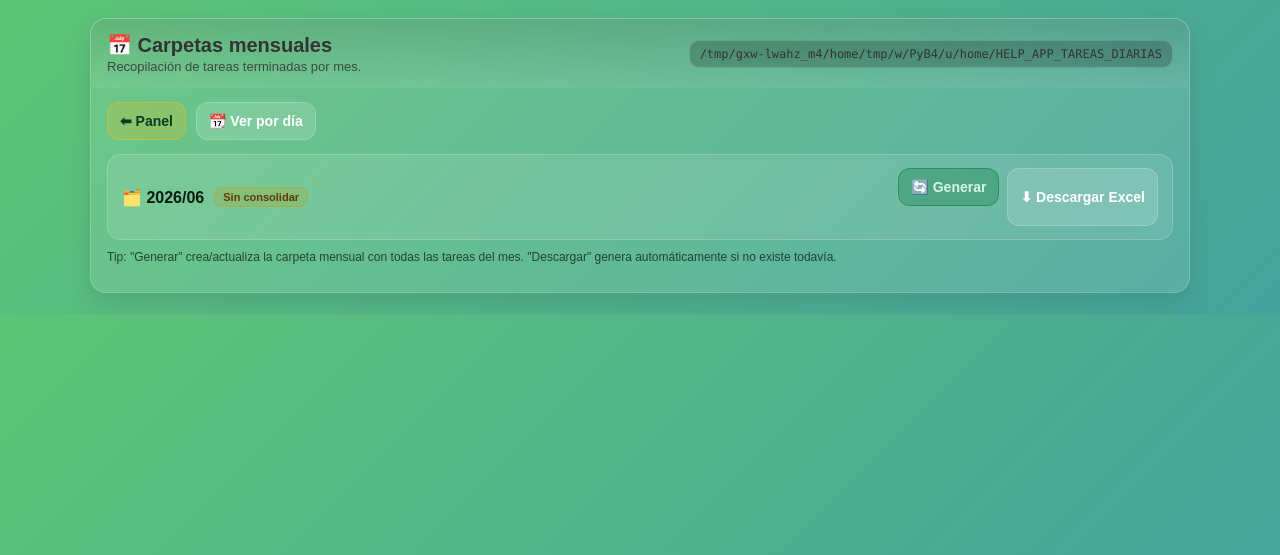
After one commit to clifart/HELP_APP_v1.0.0, a Flask app: page /admin/tareas_mensuales in a window 1280 px wide. The commit adds this page. Shown: the top 555 px of the page. Run offline with Flask 3, Linux system fonts and the light colour scheme; tables that the repository leaves empty hold one stand-in row (values such as "Sample post"); one stand-in notice (Sample message) is shown; parts of the project's set-up code (start-up, migrations or seed data) failed here and were passed over.

Commit message:
Agregar carpetas mensuales y mejorar manejo de errores en APK
- Consolidación mensual de tareas: nueva función consolidar_mes_xlsx(),
  rutas /tareas_mensuales y plantilla para ver/descargar Excel por mes
- Botón 'Ver por mes' en la vista de fechas diarias
- APK: timeout de carga, mensajes de error detallados y cierre limpio de app
- Limpieza: eliminar carpeta deploy/oracle (migrado a Azure)

Co-Authored-By: Claude Sonnet 4.6 <noreply@anthropic.com>

```diff
--- a/admin/views.py
+++ b/admin/views.py
@@ -1463,3 +1463,80 @@ def descargar_historial_diario_xlsx():
         download_name=f"tareas_{datetime.now().strftime('%Y_%m_%d')}.xlsx",
         mimetype="application/vnd.openxmlformats-officedocument.spreadsheetml.sheet"
     )
+
+
+# ==========================================================
+# 📅 Carpetas MENSUALES — consolidado de tareas por mes
+# ==========================================================
+
+def _listar_meses():
+    """
+    Escanea CARPETA_TAREAS_DIARIAS, agrupa las carpetas YYYY_MM_DD
+    por mes (YYYY_MM) y devuelve la lista de meses ordenada (más reciente primero).
+    """
+    base = _carpeta_diaria_base()
+    meses = set()
+    try:
+        for nombre in os.listdir(base):
+            full = os.path.join(base, nombre)
+            if not os.path.isdir(full):
+                continue
+            parts = nombre.split("_")
+            if len(parts) == 3 and all(p.isdigit() for p in parts):
+                meses.add(f"{parts[0]}_{parts[1]}")
+    except OSError:
+        pass
+    return sorted(meses, reverse=True)
+
+
+@admin_bp.route("/tareas_mensuales")
+def tareas_mensuales():
+    meses = _listar_meses()
+    base = _carpeta_diaria_base()
+    # Para cada mes indicamos si ya existe el archivo consolidado
+    meses_info = []
+    for mes in meses:
+        ruta_xlsx = os.path.join(base, mes, "tareas_mes.xlsx")
+        existe = os.path.exists(ruta_xlsx)
+        meses_info.append({"mes": mes, "existe": existe})
+    return render_template("admin/tareas_mensuales.html", meses=meses_info, base=base)
+
+
+@admin_bp.route("/tareas_mensuales/<mes>/generar", methods=["POST"])
+def generar_mes_xlsx(mes):
+    # Validar formato YYYY_MM
+    parts = mes.split("_")
+    if len(parts) != 2 or not all(p.isdigit() for p in parts):
+        abort(400)
+    from core.registro_diario import consolidar_mes_xlsx
+    try:
+        ruta = consolidar_mes_xlsx(mes)
+        flash(f"Consolidado generado: {ruta}", "success")
+    except Exception as e:
+        flash(f"Error al generar consolidado: {e}", "danger")
+    return redirect(url_for("admin.tareas_mensuales"))
+
+
+@admin_bp.route("/tareas_mensuales/<mes>/descargar")
+def descargar_mes_xlsx(mes):
+    parts = mes.split("_")
+    if len(parts) != 2 or not all(p.isdigit() for p in parts):
+        abort(400)
+    base = _carpeta_diaria_base()
+    ruta = os.path.join(base, mes, "tareas_mes.xlsx")
+
+    # Si no existe, generarlo en el momento
+    if not os.path.exists(ruta):
+        from core.registro_diario import consolidar_mes_xlsx
+        try:
+            ruta = consolidar_mes_xlsx(mes)
+        except Exception as e:
+            flash(f"No se pudo generar el consolidado: {e}", "danger")
+            return redirect(url_for("admin.tareas_mensuales"))
+
+    return send_from_directory(
+        os.path.dirname(ruta),
+        os.path.basename(ruta),
+        as_attachment=True,
+        download_name=f"tareas_{mes}.xlsx",
+    )
--- a/core/registro_diario.py
+++ b/core/registro_diario.py
@@ -74,6 +74,103 @@ def get_carpeta_diaria():
 
     print(f"Carpeta diaria lista: {carpeta_hoy}")
     return carpeta_hoy
+
+
+def consolidar_mes_xlsx(mes=None):
+    """
+    Agrupa todas las carpetas YYYY_MM_DD del mes indicado y genera
+    CARPETA_TAREAS_DIARIAS/YYYY_MM/tareas_mes.xlsx con una hoja 'Tareas'
+    y una hoja 'checklist' consolidadas.
+
+    mes: "YYYY_MM" o None = mes actual.
+    Devuelve la ruta del archivo generado.
+    """
+    if mes is None:
+        mes = datetime.now().strftime("%Y_%m")
+
+    os.makedirs(CARPETA_TAREAS_DIARIAS, exist_ok=True)
+
+    # Carpeta destino mensual
+    carpeta_mes = os.path.join(CARPETA_TAREAS_DIARIAS, mes)
+    os.makedirs(carpeta_mes, exist_ok=True)
+
+    # Recolectar todas las carpetas del mes
+    tareas_headers = None
+    tareas_rows = []
+    checklist_headers = None
+    checklist_rows = []
+
+    try:
+        nombres = sorted(os.listdir(CARPETA_TAREAS_DIARIAS))
+    except OSError:
+        nombres = []
+
+    for nombre in nombres:
+        # Solo directorios YYYY_MM_DD que correspondan al mes
+        parts = nombre.split("_")
+        if len(parts) != 3 or not all(p.isdigit() for p in parts):
+            continue
+        if f"{parts[0]}_{parts[1]}" != mes:
+            continue
+
+        ruta_xlsx = os.path.join(CARPETA_TAREAS_DIARIAS, nombre, "tareas.xlsx")
+        if not os.path.exists(ruta_xlsx):
+            continue
+
+        try:
+            wb = load_workbook(ruta_xlsx, data_only=True, read_only=True)
+        except Exception:
+            continue
+
+        try:
+            # Hoja Tareas
+            ws_t = wb["Tareas"] if "Tareas" in wb.sheetnames else wb.active
+            filas_t = list(ws_t.iter_rows(values_only=True))
+            if filas_t:
+                hdrs = ["" if v is None else str(v).strip() for v in filas_t[0]]
+                if tareas_headers is None:
+                    tareas_headers = hdrs
+                for fila in filas_t[1:]:
+                    row = ["" if v is None else str(v) for v in fila]
+                    if any(c != "" for c in row):
+                        tareas_rows.append(row)
+
+            # Hoja checklist
+            if "checklist" in wb.sheetnames:
+                ws_c = wb["checklist"]
+                filas_c = list(ws_c.iter_rows(values_only=True))
+                if filas_c:
+                    hdrs_c = ["" if v is None else str(v).strip() for v in filas_c[0]]
+                    if checklist_headers is None:
+                        checklist_headers = hdrs_c
+                    for fila in filas_c[1:]:
+                        row = ["" if v is None else str(v) for v in fila]
+                        if any(c != "" for c in row):
+                            checklist_rows.append(row)
+        finally:
+            wb.close()
+
+    # Escribir Excel mensual
+    from openpyxl import Workbook as _Workbook
+    wb_out = _Workbook()
+    ws_out = wb_out.active
+    ws_out.title = "Tareas"
+
+    if tareas_headers:
+        ws_out.append(tareas_headers)
+    for row in tareas_rows:
+        ws_out.append(row)
+
+    if checklist_headers:
+        ws_chk = wb_out.create_sheet(title="checklist")
+        ws_chk.append(checklist_headers)
+        for row in checklist_rows:
+            ws_chk.append(row)
+
+    ruta_salida = os.path.join(carpeta_mes, "tareas_mes.xlsx")
+    wb_out.save(ruta_salida)
+    print(f"[CONSOLIDAR_MES] Generado: {ruta_salida} ({len(tareas_rows)} tareas)")
+    return ruta_salida
 
 
 HEADERS_TAREAS = [
--- a/templates/admin/tareas_diarias.html
+++ b/templates/admin/tareas_diarias.html
@@ -75,6 +75,7 @@
       <div class="hx-actions">
         <a class="hx-btn back" href="{{ url_for('admin.panel') }}">⬅ Panel</a>
         <a class="hx-btn" href="{{ url_for('admin.carpeta_diaria') }}">📁 Ir a HOY</a>
+        <a class="hx-btn" href="{{ url_for('admin.tareas_mensuales') }}">📅 Ver por mes</a>
       </div>
 
       {% if not dias %}
--- /dev/null
+++ b/templates/admin/tareas_mensuales.html
@@ -0,0 +1,110 @@
+{% extends "base.html" %}
+{% block content %}
+
+<style>
+  .hx-wrap{max-width:1100px;margin:0 auto;padding:18px 16px 22px;}
+  .hx-card{background:rgba(255,255,255,.10);border:1px solid rgba(255,255,255,.18);border-radius:16px;
+           box-shadow:0 10px 26px rgba(0,0,0,.10);overflow:hidden}
+  .hx-head{display:flex;align-items:center;justify-content:space-between;gap:14px;padding:14px 16px;
+           background:linear-gradient(180deg, rgba(0,0,0,.10), rgba(255,255,255,.06));}
+  .hx-title{display:flex;align-items:center;gap:10px;font-weight:800;font-size:20px;}
+  .hx-sub{opacity:.85;font-size:13px;margin-top:2px}
+  .hx-path{font-family:ui-monospace, SFMono-Regular, Menlo, Monaco, Consolas, "Liberation Mono","Courier New", monospace;
+           font-size:12px;background:rgba(0,0,0,.20);padding:6px 10px;border-radius:10px;
+           border:1px solid rgba(255,255,255,.18);word-break:break-all;}
+  .hx-body{padding:14px 16px 16px;}
+
+  .hx-actions{display:flex;flex-wrap:wrap;gap:10px;margin:0 0 14px;}
+  .hx-btn{display:inline-flex;align-items:center;gap:8px;padding:10px 12px;border-radius:12px;
+          border:1px solid rgba(255,255,255,.18);background:rgba(0,0,0,.16);color:#fff;text-decoration:none;
+          font-weight:700;font-size:14px;cursor:pointer;}
+  .hx-btn:hover{background:rgba(0,0,0,.24)}
+  .hx-btn.back{background:rgba(255,193,7,.22);border-color:rgba(255,193,7,.40);color:#083b22}
+  .hx-btn.back:hover{background:rgba(255,193,7,.30);}
+  .hx-btn.ok{background:rgba(255,255,255,.14)}
+  .hx-btn.ok:hover{background:rgba(255,255,255,.20)}
+  .hx-btn.gen{background:rgba(11,120,60,.30);border-color:rgba(11,120,60,.50);color:#d4f7e7}
+  .hx-btn.gen:hover{background:rgba(11,120,60,.42)}
+
+  .hx-list{background:rgba(255,255,255,.10);border:1px solid rgba(255,255,255,.18);
+           border-radius:14px;overflow:hidden}
+  .hx-item{display:flex;align-items:center;justify-content:space-between;flex-wrap:wrap;
+           gap:10px;padding:13px 14px;border-bottom:1px solid rgba(255,255,255,.10)}
+  .hx-item:last-child{border-bottom:none}
+
+  .hx-mes-label{display:flex;align-items:center;gap:10px;font-weight:800;font-size:16px;color:#0b1b12}
+  .hx-badge{font-size:11px;padding:3px 8px;border-radius:8px;font-weight:700;
+            background:rgba(11,120,60,.25);color:#064022;border:1px solid rgba(11,120,60,.35)}
+  .hx-badge.pending{background:rgba(200,150,0,.20);color:#5a3d00;border-color:rgba(200,150,0,.35)}
+
+  .hx-row-actions{display:flex;gap:8px;flex-wrap:wrap;}
+
+  .hx-empty{padding:12px 14px;border-radius:14px;background:rgba(255,255,255,.14);
+            border:1px solid rgba(255,255,255,.18);color:#0b1b12}
+
+  /* Mensajes flash */
+  .alert{padding:10px 14px;border-radius:12px;margin-bottom:12px;font-weight:700;font-size:14px;}
+  .alert-success{background:rgba(11,120,60,.25);border:1px solid rgba(11,120,60,.45);color:#052e16}
+  .alert-danger{background:rgba(180,0,0,.20);border:1px solid rgba(180,0,0,.35);color:#3b0000}
+</style>
+
+<div class="hx-wrap">
+  <div class="hx-card">
+    <div class="hx-head">
+      <div>
+        <div class="hx-title">📅 Carpetas mensuales</div>
+        <div class="hx-sub">Recopilación de tareas terminadas por mes.</div>
+      </div>
+      <div class="hx-path" title="Ruta base">{{ base }}</div>
+    </div>
+
+    <div class="hx-body">
+      {% with messages = get_flashed_messages(with_categories=true) %}
+        {% for cat, msg in messages %}
+          <div class="alert alert-{{ cat }}">{{ msg }}</div>
+        {% endfor %}
+      {% endwith %}
+
+      <div class="hx-actions">
+        <a class="hx-btn back" href="{{ url_for('admin.panel') }}">⬅ Panel</a>
+        <a class="hx-btn ok" href="{{ url_for('admin.tareas_diarias') }}">📆 Ver por día</a>
+      </div>
+
+      {% if not meses %}
+        <div class="hx-empty"><b>No hay carpetas de días registradas todavía.</b></div>
+      {% else %}
+        <div class="hx-list">
+          {% for info in meses %}
+          <div class="hx-item">
+            <div class="hx-mes-label">
+              🗂️ {{ info.mes | replace("_", "/") }}
+              {% if info.existe %}
+                <span class="hx-badge">✓ Consolidado listo</span>
+              {% else %}
+                <span class="hx-badge pending">Sin consolidar</span>
+              {% endif %}
+            </div>
+            <div class="hx-row-actions">
+              <form method="POST"
+                    action="{{ url_for('admin.generar_mes_xlsx', mes=info.mes) }}"
+                    style="display:inline">
+                <button type="submit" class="hx-btn gen">🔄 Generar</button>
+              </form>
+              <a class="hx-btn ok"
+                 href="{{ url_for('admin.descargar_mes_xlsx', mes=info.mes) }}">
+                ⬇ Descargar Excel
+              </a>
+            </div>
+          </div>
+          {% endfor %}
+        </div>
+        <p style="font-size:12px;opacity:.75;margin-top:10px;color:#0b1b12;">
+          Tip: "Generar" crea/actualiza la carpeta mensual con todas las tareas del mes.
+          "Descargar" genera automáticamente si no existe todavía.
+        </p>
+      {% endif %}
+    </div>
+  </div>
+</div>
+
+{% endblock %}
```
Also changed, not shown: templates/usuario/checklist_impresion.html (+12 -4 lines), usuario/views.py (+6 -3 lines), deploy/oracle/README.md (deleted), 4 other files.
